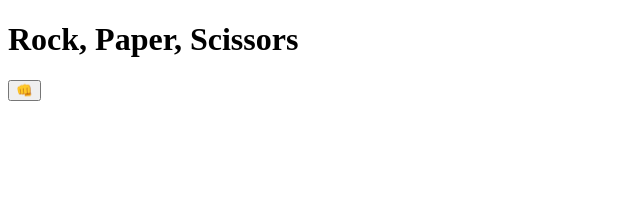
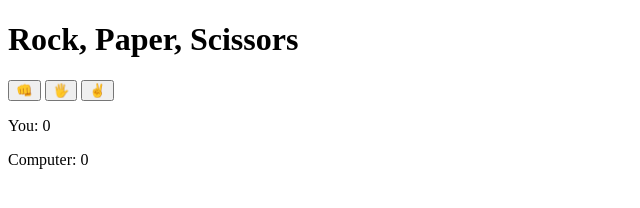
Before and after one commit to RaphaelZemuner/Rock-Paper-scissors-lizard-spock, a plain HTML site: page index.html in a window 1280 px wide. Shown: the whole page, without its empty margins (0-640 px from the left). Drawn offline with Linux system fonts and the light colour scheme.

Commit message:
added another two button elements with an emoji in each of them

```diff
--- a/index.html
+++ b/index.html
@@ -8,5 +8,9 @@
 <body>
     <h1>Rock, Paper, Scissors</h1>
     <button>👊</button>
+    <button>🖐</button>
+    <button>✌️</button>
+    <p>You: 0</p>
+    <p>Computer: 0</p>
 </body>
 </html>
```
